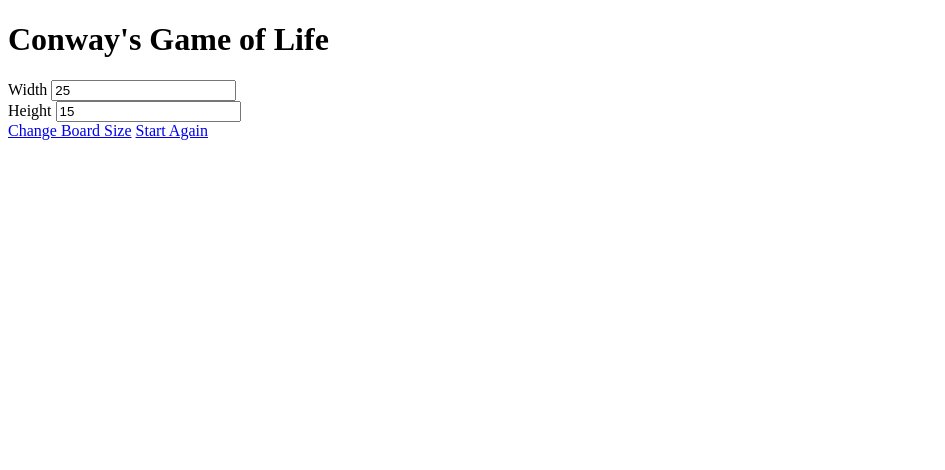
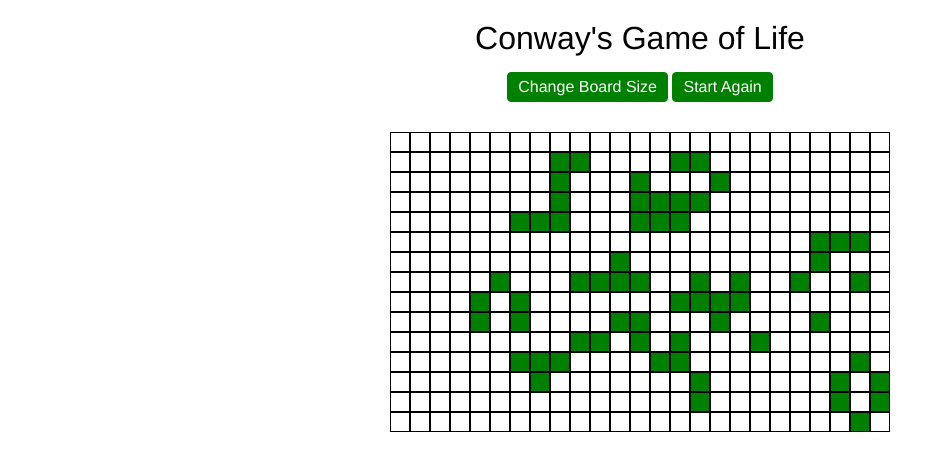
Before and after one commit to lauren/conways-game-of-life, a plain HTML site: page index.html in a window 1280 px wide. Shown: the whole page, without its empty margins (0-945 px from the left). Drawn offline with Linux system fonts and the light colour scheme.

Commit message:
compiled build to docs folder and updated reference from index file

```diff
--- /dev/null
+++ b/conways-game-1.0.0.css
@@ -0,0 +1,13 @@
+*{box-sizing:border-box;padding:0px;margin:0px}
+body{font-family:"HelveticaNeue-UltraLight","Helvetica Neue UltraLight","HelveticaNeue-Light","Helvetica Neue Light","Helvetica Neue",Helvetica,sans-serif}
+h1,h2,h3{font-weight:lighter}
+h1{margin-bottom:15px}
+h2{margin-bottom:10px}
+.button{color:white;background-color:green;font-size:16px;padding:5px;text-decoration:none;border-radius:4px;border:1px solid green;vertical-align:middle;display:inline-block;margin-bottom:10px;padding:5px 10px}.button:hover{color:green;background-color:white}
+input{border-radius:4px;border:1px solid green;padding:5px;margin-bottom:5px}
+.new-game-form{display:none;margin-bottom:10px}
+.petri-dish{margin:20px}
+.container{margin:20px auto;text-align:center}
+.row{display:block;height:20px}
+.cell{border:1px solid black;width:20px;height:20px;display:inline-block}.cell.alive{background-color:green}
+.cell.neighbor{background-color:purple}
--- a/index.html
+++ b/index.html
@@ -4,7 +4,7 @@
   <meta href="#" name="viewport" content="width=device-width, initial-scale=1.0">
   <meta href="#" http-equiv="x-ua-compatible" content="IE=10">
   <title>Conway's Game</title>
-  <link rel="stylesheet" href="../build/conways-game-1.0.0.css">
+  <link rel="stylesheet" href="conways-game-1.0.0.css">
 
 </head>
 
@@ -29,7 +29,7 @@
 
   </div>
 
-  <script src="../build/conways-game-1.0.0.min.js"></script>
+  <script src="conways-game-1.0.0.min.js"></script>
 
 
   <script>
```
Also changed, not shown: conways-game-1.0.0.min.js (added).
